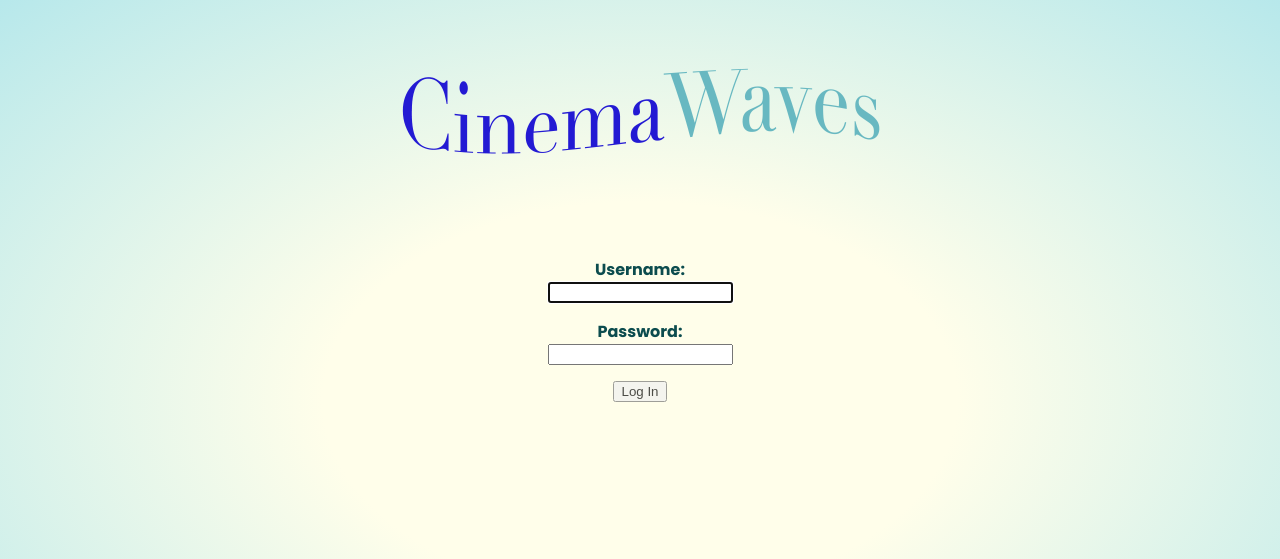
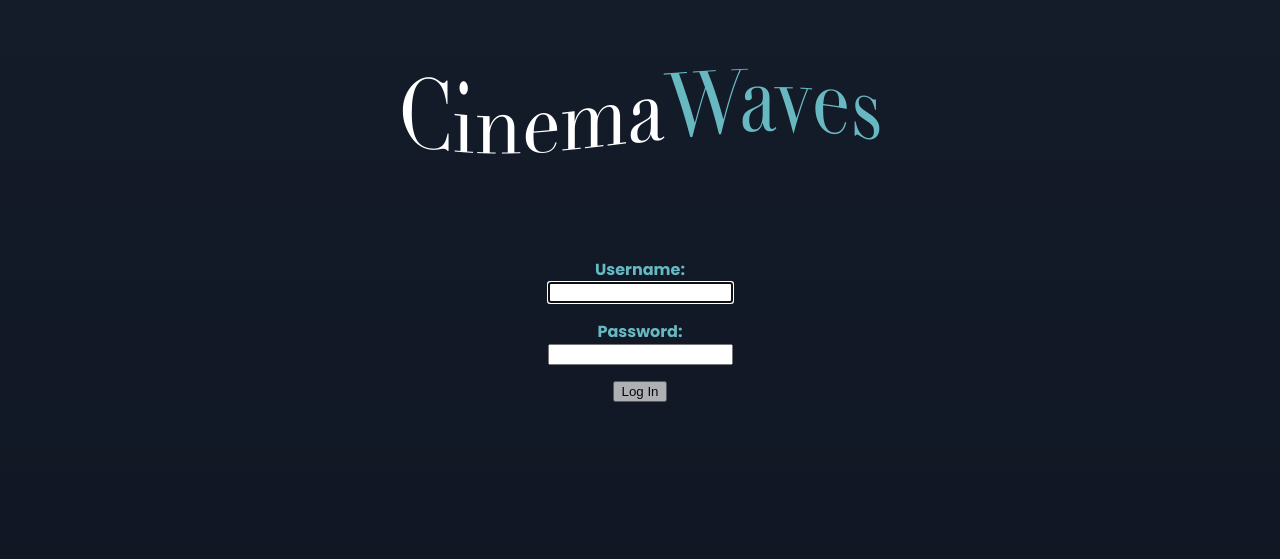
Before and after one commit to Isaac-Develops/Cinema-Waves, a Django app: page /login/ in a window 1280 px wide. Shown: the top 559 px of the page. Run offline with Django 3.2, Linux system fonts and the light colour scheme.

Commit message:
adjusted login background colors

```diff
--- a/templates/registration/login.html
+++ b/templates/registration/login.html
@@ -40,7 +40,7 @@
   } */
 
   label {
-	color: #0c4c4e;
+	color: #68b8c1;
 	font-weight: bold;
 	font-family: "Poppins";
 	display: block;
@@ -52,7 +52,8 @@
 
 html, body { height: 100%; }
 body {
-  background:radial-gradient(ellipse at center, rgba(255,254,234,1) 0%, rgba(255,254,234,1) 35%, #B7E8EB 100%);
+  /* background:radial-gradient(ellipse at center, rgba(255,254,234,1) 0%, rgba(255,254,234,1) 35%, #B7E8EB 100%); */
+  background:linear-gradient(to bottom, #141b29, #0c111b 1500px);
   overflow: hidden;
 }
 
@@ -105,7 +106,7 @@ body {
 
 
 </style>
-		<center class="blue_logo"><img src="{% static 'images/Cinema_Waves_blue.png' %}" id="blue_logo" alt=""></center>
+		<center class="blue_logo"><img src="{% static 'images/Cinema_Waves logo.png' %}" id="blue_logo" alt=""></center>
 <div class="ocean">
 	<div class="wave"></div>
 	<div class="wave"></div>
```
